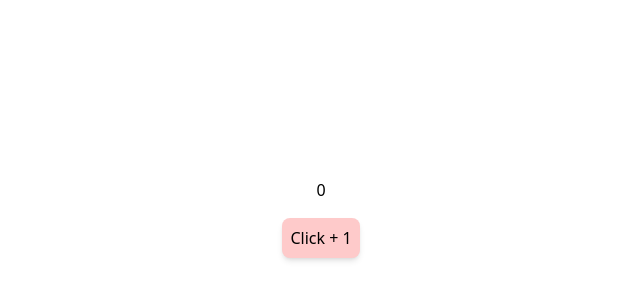
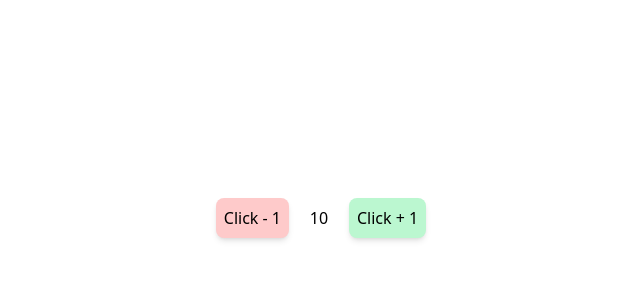
Before and after one commit to soAcademy/workshop-state-and-event, a React (Create React App) app: page / in a window 1280 px wide. Shown: the part 182-482 px from the top of the page, without its empty margins (319-959 px from the left). Built offline with nearby package versions, Linux system fonts and the light colour scheme.

Commit message:
feat: do the workshop state3 plus and minus counter

```diff
--- a/src/App.js
+++ b/src/App.js
@@ -8,8 +8,8 @@
 // import Event8 from "./Events/Event8";
 
 // import State1 from "./States/State1";
-import State2 from "./States/State2";
-// import State3 from "./States/State3";
+// import State2 from "./States/State2";
+import State3 from "./States/State3";
 // import State4 from "./States/State4";
 // import State5 from "./States/State5";
 // import State6 from "./States/State6";
@@ -40,8 +40,8 @@ const App = () => {
       {/* <Event8 /> */}
 
       {/* <State1 /> */}
-      <State2 />
-      {/* <State3 /> */}
+      {/* <State2 /> */}
+      <State3 />
       {/* <State4 /> */}
       {/* <State5 /> */}
       {/* <State6 /> */}
--- /dev/null
+++ b/src/States/State3.js
@@ -0,0 +1,31 @@
+import { useState } from "react";
+
+const State3 = () => {
+  const [res, setRes] = useState(10);
+
+  return (
+    <div className="w-100 h-screen flex justify-center items-center">
+      <div className="flex items-center m-2">
+        <button
+          type="button"
+          className="bg-red-200 rounded-lg shadow-md active:bg-red-300 active:shadow-lg p-2"
+          onClick={() => setRes(res - 1)}
+        >
+          Click - 1
+        </button>
+        <div className="w-[20px] mx-5">
+          <p className="text-center">{res}</p>
+        </div>
+        <button
+          type="button"
+          className="bg-green-200 rounded-lg shadow-md active:bg-green-300 active:shadow-lg p-2"
+          onClick={() => setRes(res + 1)}
+        >
+          Click + 1
+        </button>
+      </div>
+    </div>
+  );
+};
+
+export default State3;
```
